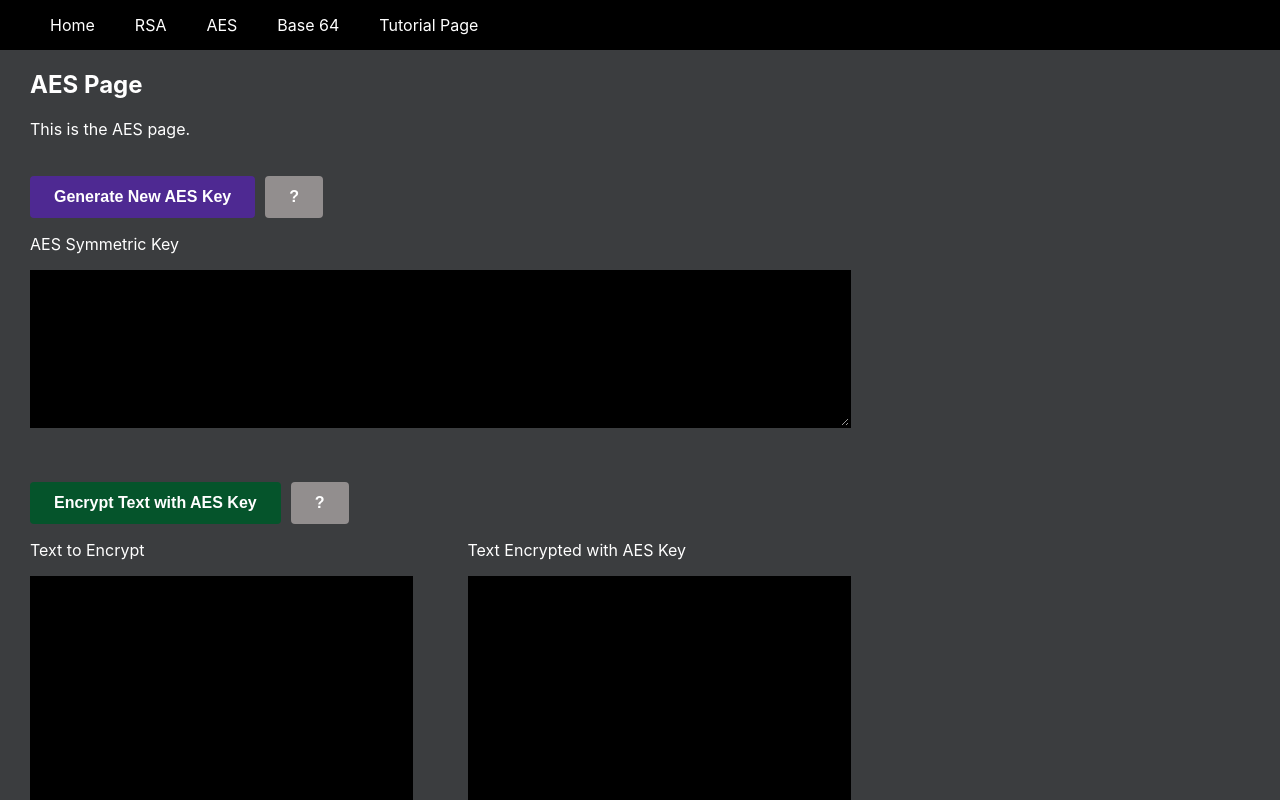
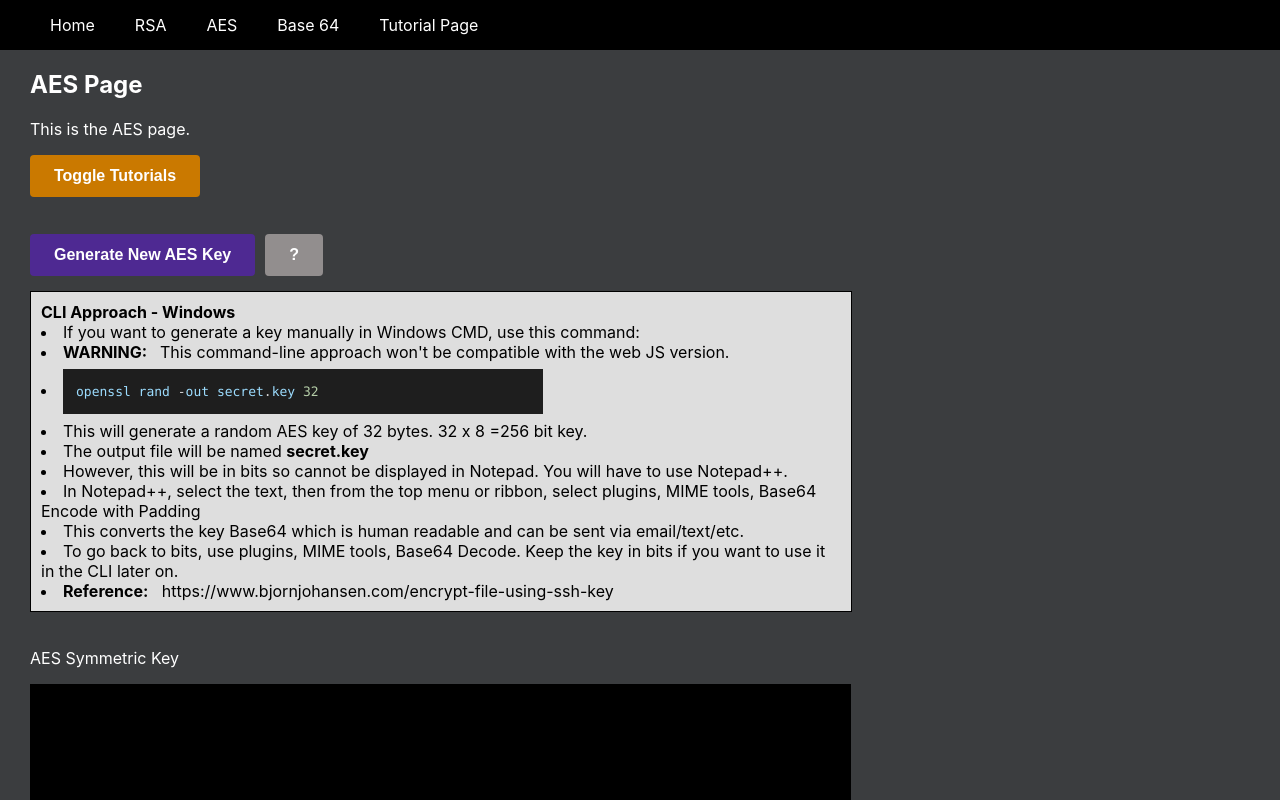
Before and after one commit to Mike11199/CS-361-RSA-React-App, a React (Create React App) app in the folder frontend/: page /aes in a window 1280 px wide. Shown: the top 800 px of the page. Built offline with nearby package versions, Linux system fonts and the light colour scheme.

Commit message:
added button to toggle tutorials

```diff
--- a/frontend/src/components/AESPage.js
+++ b/frontend/src/components/AESPage.js
@@ -153,17 +153,23 @@ const decryptWithAESKey = () => {
 
 const AESPage = () => {
 
-  const [ToggleHelpAES_1, setToggleHelpAES_1] = useState('');
-  const [ToggleHelpAES_2, setToggleHelpAES_2] = useState('');
-  const [ToggleHelpAES_3, setToggleHelpAES_3] = useState('');
+  const [ToggleHelpAES_1, setToggleHelpAES_1] = useState(true);
+  const [ToggleHelpAES_2, setToggleHelpAES_2] = useState(true);
+  const [ToggleHelpAES_3, setToggleHelpAES_3] = useState(true);
 
+  const toggleTutorials = () => {
+    setToggleHelpAES_1(!ToggleHelpAES_1)
+    setToggleHelpAES_2(!ToggleHelpAES_2)
+    setToggleHelpAES_3(!ToggleHelpAES_3)
 
+  }
 
   return (
     <Wrapper>
     <div className="pageContainer">
       <h1>AES Page</h1>
       <p>This is the AES page.</p>
+      <button className="button_orange" onClick={()=> toggleTutorials()}>Toggle Tutorials</button>
       <div style={{marginTop: '3%'}}></div>
       <button className="button_purple" onClick={()=> generateAESKey()}>Generate New AES Key</button>
       <button className="button_gray" onClick={()=> setToggleHelpAES_1(!ToggleHelpAES_1)}>?</button>
--- a/frontend/src/components/RSAPage.js
+++ b/frontend/src/components/RSAPage.js
@@ -13,11 +13,16 @@ const RSAPage = () => {
 
   const [privateKey, setPrivateKey] = useState('');
   const [publicKey, setPublicKey] = useState('');
-  const [ToggleHelpRSA_1, setToggleHelpRSA_1] = useState('');
-  const [ToggleHelpRSA_2, setToggleHelpRSA_2] = useState('');
-  const [ToggleHelpRSA_3, setToggleHelpRSA_3] = useState('');
+  const [ToggleHelpRSA_1, setToggleHelpRSA_1] = useState(true);
+  const [ToggleHelpRSA_2, setToggleHelpRSA_2] = useState(true);
+  const [ToggleHelpRSA_3, setToggleHelpRSA_3] = useState(true);
 
+  const toggleTutorials = () => {
+    setToggleHelpRSA_1(!ToggleHelpRSA_1)
+    setToggleHelpRSA_2(!ToggleHelpRSA_2)
+    setToggleHelpRSA_3(!ToggleHelpRSA_1)
 
+  }
 
   const generateRSAKeys = () => {
 
@@ -142,6 +147,7 @@ const RSAPage = () => {
     <div className="pageContainer">
       <h1>RSA Page</h1>
       <p>This is the RSA page.</p>
+      <button className="button_orange" onClick={()=> toggleTutorials()}>Toggle Tutorials</button>
       <div style={{marginTop: '3%'}}>
       </div>
       <button className="button_purple" onClick={()=> generateRSAKeys()}>Generate RSA Key Pair</button>
--- a/frontend/src/wrappers/AES.js
+++ b/frontend/src/wrappers/AES.js
@@ -85,6 +85,23 @@ const Wrapper = styled.aside`
       width: 64%;
       color: black;
     }
+    .button_orange {
+      font-size: 16px;
+      font-weight: bold;
+      padding: 12px 24px;
+      border: none;
+      border-radius: 4px;
+      background-color: #CA7900;
+      color: #FFFFFF;
+      text-align: center;
+      transition: background-color .4s ease;
+    }
+    .button_orange:hover {
+      background-color: #FF9A00;
+    }
+    .button_orange:active {
+      box-shadow: 0px 0px 5px #888;
+    }
 
 
 
--- a/frontend/src/wrappers/RSA.js
+++ b/frontend/src/wrappers/RSA.js
@@ -85,6 +85,23 @@ const Wrapper = styled.aside`
       width: 64%;
       color: black;
     }
+    .button_orange {
+      font-size: 16px;
+      font-weight: bold;
+      padding: 12px 24px;
+      border: none;
+      border-radius: 4px;
+      background-color: #CA7900;
+      color: #FFFFFF;
+      text-align: center;
+      transition: background-color .4s ease;
+    }
+    .button_orange:hover {
+      background-color: #FF9A00;
+    }
+    .button_orange:active {
+      box-shadow: 0px 0px 5px #888;
+    }
 
 
 
```
